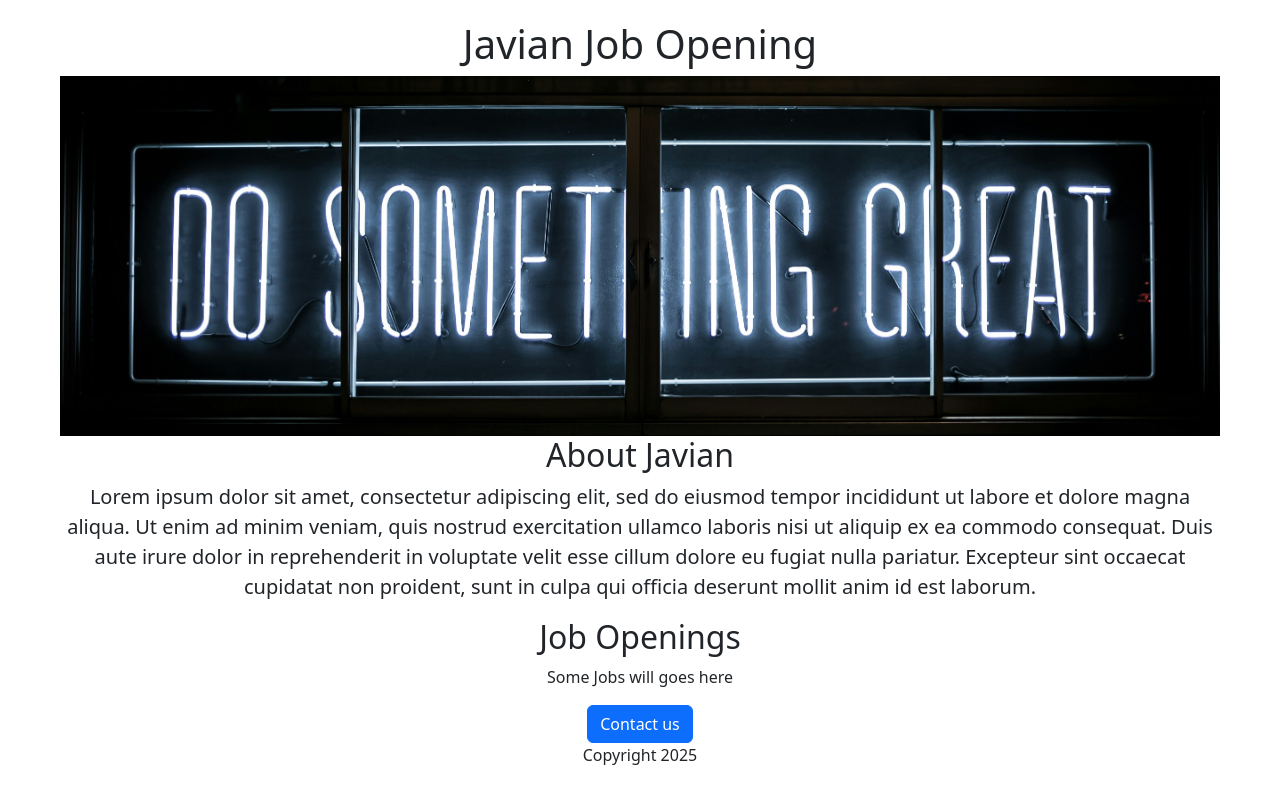
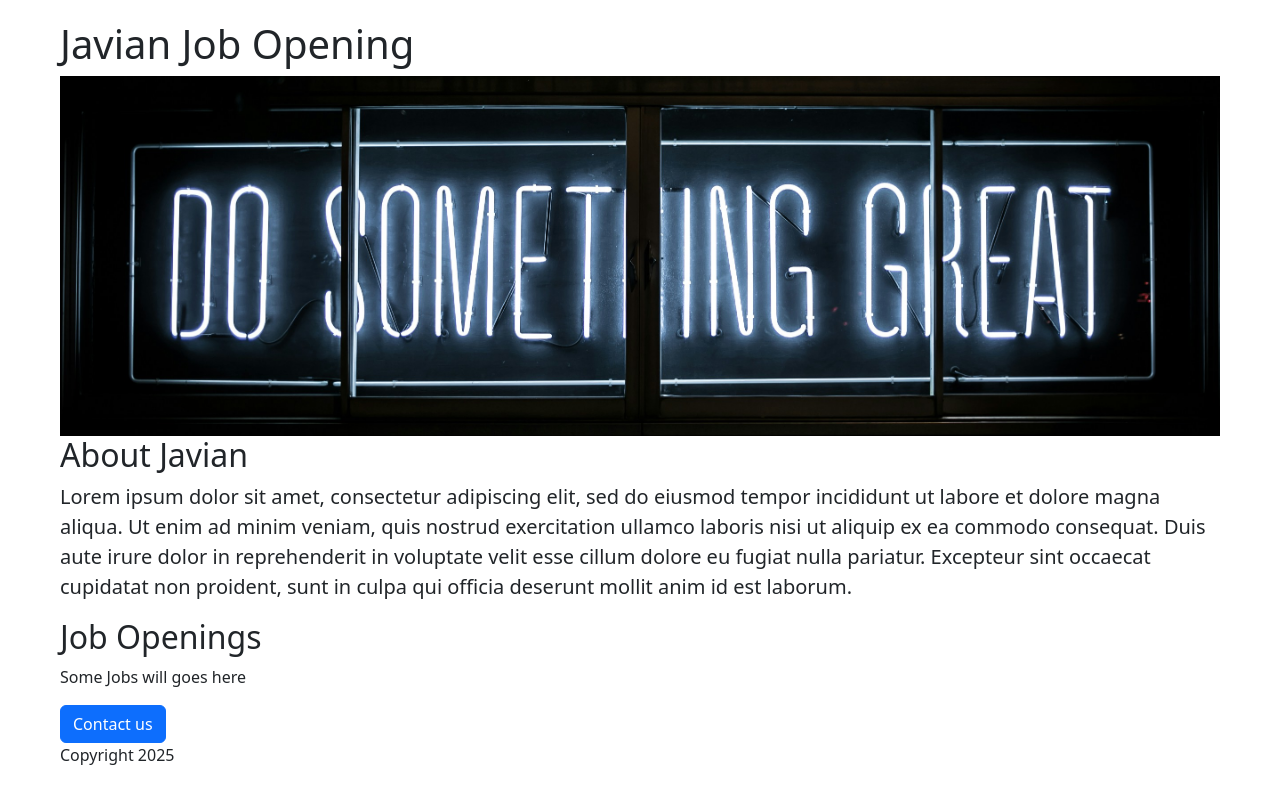
Before and after one commit to ponkaliraj26/greenvalley_quickpass, a Flask app: page / in a window 1280 px wide. Run offline with Flask 3, Linux system fonts and the light colour scheme.

Commit message:
Checkpoint before assistant change: Restructure the main page layout for better content presentation
Remove the text-center class from the main div and wrap sections in divs within index.html.

Replit-Commit-Author: Assistant

```diff
--- a/templates/index.html
+++ b/templates/index.html
@@ -8,18 +8,23 @@
     <link href="https://cdn.jsdelivr.net/npm/bootstrap@5.3.6/dist/css/bootstrap.min.css" rel="stylesheet" integrity="sha384-4Q6Gf2aSP4eDXB8Miphtr37CMZZQ5oXLH2yaXMJ2w8e2ZtHTl7GptT4jmndRuHDT" crossorigin="anonymous">
   </head>
   <body style="margin: 0 auto; max-width: 1200px; padding: 20px;">
-    <div class="text-center">
+    <div>
       <h1>Javian Job Opening</h1>
       <img src="/static/banner.jpg" class="img-fluid" style="width:100%; height:360px; object-fit:cover;" alt="...">
-
+      </div>
+    <div>
       <h2>About Javian</h2>
       <p class="lead">
         Lorem ipsum dolor sit amet, consectetur adipiscing elit, sed do eiusmod tempor incididunt ut labore et dolore magna aliqua. Ut enim ad minim veniam, quis nostrud exercitation ullamco laboris nisi ut aliquip ex ea commodo consequat. Duis aute irure dolor in reprehenderit in voluptate velit esse cillum dolore eu fugiat nulla pariatur. Excepteur sint occaecat cupidatat non proident, sunt in culpa qui officia deserunt mollit anim id est laborum.
       </p>
-
+      </div>
+    <div>
       <h2>Job Openings</h2>
       <p>Some Jobs will goes here</p>
+      </div>
+    <div>
       <button type="button" class="btn btn-primary">Contact us</button>
+      </div>
       <p>Copyright 2025</p>
     </div>
 
```
